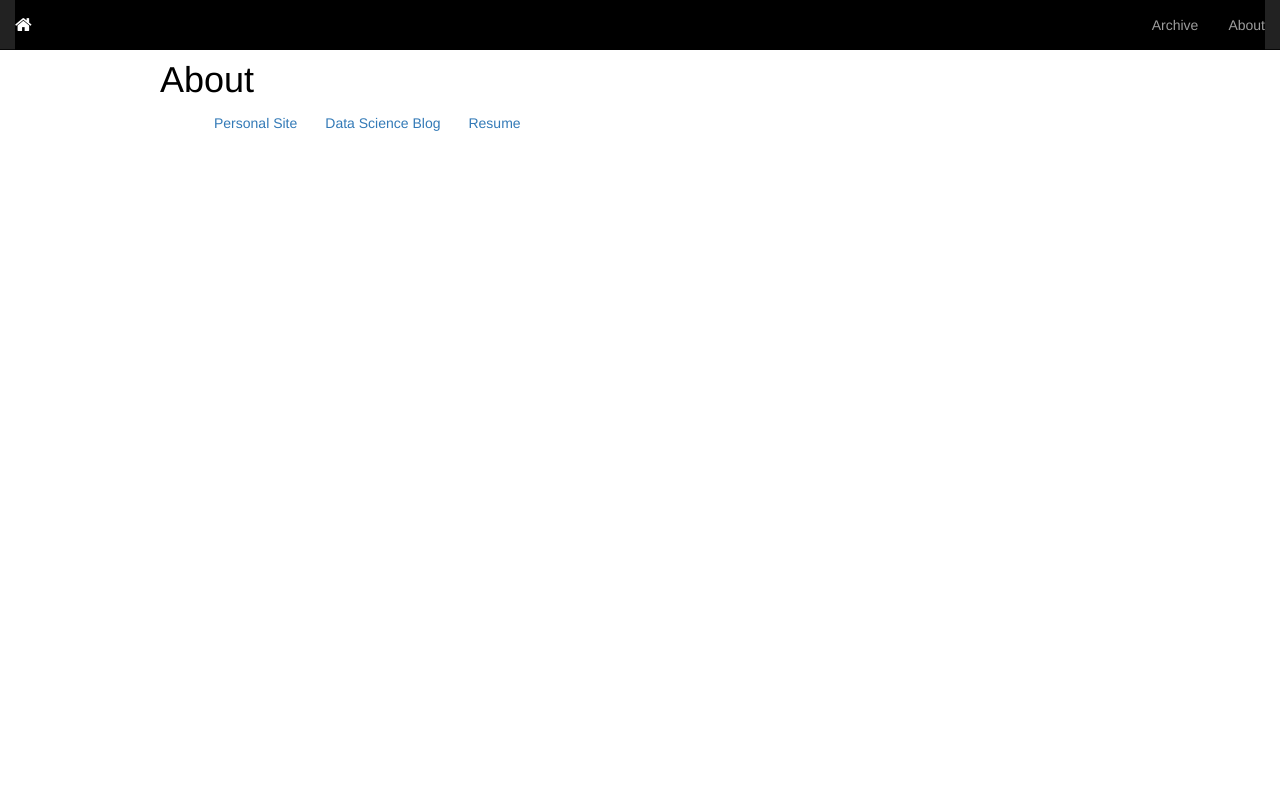
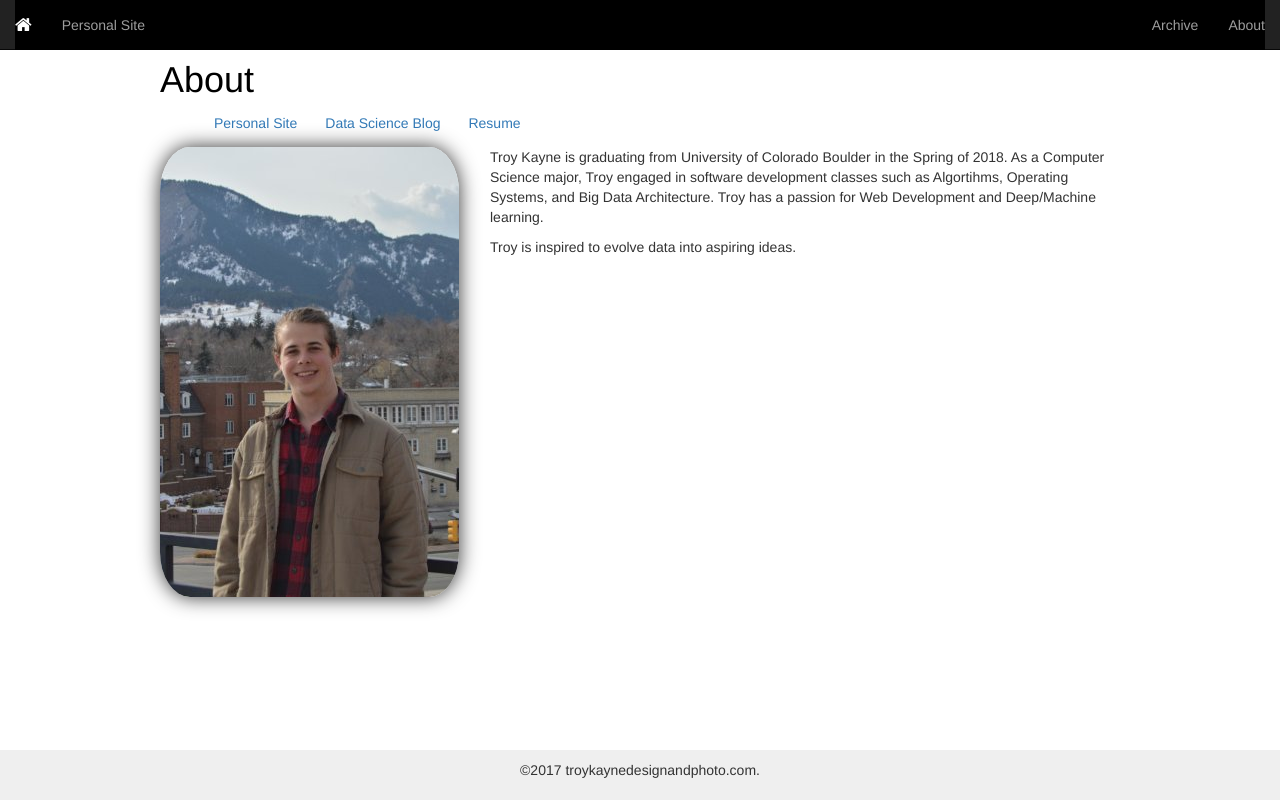
Before and after one commit to kayne10/data-science-blog, a plain HTML site: page about.html in a window 1280 px wide. Drawn offline with nearby package versions, Linux system fonts and the light colour scheme.

Commit message:
More content and navbar edits

```diff
--- a/about.html
+++ b/about.html
@@ -3,7 +3,10 @@
   <head>
     <meta charset="utf-8">
     <meta name="viewport" content="width=device-width, initial-scale=1">
-    <title>Troy Kayne - Data Science - About</title>
+    <meta name="description" content="Developer and Photographer">
+    <meta name="author" content="Troy Kayne">
+    <link rel="shortcut icon" href="favicon.ico">
+    <title>Troy Kayne - Data Science</title>
     <!-- bootstrap cdn css -->
     <link rel="stylesheet" href="https://maxcdn.bootstrapcdn.com/bootstrap/3.3.7/css/bootstrap.min.css">
     <link rel="stylesheet" href="https://maxcdn.bootstrapcdn.com/font-awesome/4.7.0/css/font-awesome.min.css">
@@ -25,6 +28,9 @@
 
           <!-- Collect the nav links, forms, and other content for toggling -->
           <div class="collapse navbar-collapse" id="bs-example-navbar-collapse-1">
+              <ul class="nav navbar-nav navbar-left">
+                <li><a class="links" href="#">Personal Site</a></li>
+              </ul>
               <ul class="nav navbar-nav navbar-right">
                 <li><a class="links" href="archive.html">Archive</a></li>
                 <li><a class="links" href="about.html">About</a></li>
@@ -38,23 +44,31 @@
 
       <!-- Add bootstrap content -->
       <div class="wrapper">
-        <!-- <img src="" alt=""> -->
         <h1>About</h1>
 
         <ul class="about-nav">
           <li><a href="http://troykaynedesignandphoto.com">Personal Site</a></li>
           <li><a href="index.html">Data Science Blog</a></li>
-          <li><a href="#">Resume</a></li>
+          <li><a href="assets/images/Troy_Kayne_Official_Resume.pdf" download>Resume</a></li>
         </ul>
         <div class="row">
           <div class="col-md-4">
-            <!-- <img src="" alt=""> -->
+            <img src="assets/images/me.jpg" alt="">
           </div>
           <div class="col-md-8">
-            <p></p>
+            <p>
+              Troy Kayne is graduating from University of Colorado Boulder in the Spring of 2018.
+              As a Computer Science major, Troy engaged in software development classes such as Algortihms, Operating Systems, and
+              Big Data Architecture. Troy has a passion for Web Development and Deep/Machine learning.
+            </p>
+            <p>Troy is inspired to evolve data into aspiring ideas.</p>
           </div>
         </div>
       </div>
+
+      <footer id="footer">
+  			<p class="copyright">&copy;2017 troykaynedesignandphoto.com.</p>
+  		</footer>
 
       <script src="https://code.jquery.com/jquery-1.12.4.min.js" integrity="sha256-ZosEbRLbNQzLpnKIkEdrPv7lOy9C27hHQ+Xp8a4MxAQ=" crossorigin="anonymous"></script>
       <script src="https://maxcdn.bootstrapcdn.com/bootstrap/3.3.7/js/bootstrap.min.js" type="text/javascript"></script>
--- a/assets/css/style.css
+++ b/assets/css/style.css
@@ -12,8 +12,9 @@ a > h1:hover {
   color: blue;
 }
 
-time {
-  float: right;
+img {
+  border-radius: 10%;
+  box-shadow: 0 0 20px;
 }
 
 .wrapper {
@@ -54,6 +55,17 @@ time {
   padding: 0.5em 0.5em;
 }
 
+#footer {
+  position: absolute;
+  right: 0;
+  bottom: 0;
+  left: 0;
+  padding: 1rem;
+  background-color: #efefef;
+  text-align: center;
+}
+
+
 @media screen and (max-width: 767px) {
   .wrapper {
     width: 95%;
@@ -62,9 +74,6 @@ time {
     width: 100%;
     height: auto;
   }
-  time {
-    float: none;
-  }
   .tags {
     display: block;
   }
```
Also changed, not shown: archive.html (+11 -1 lines), index.html (+13 -5 lines), assets/images/me.jpg (added), 2 other files.
